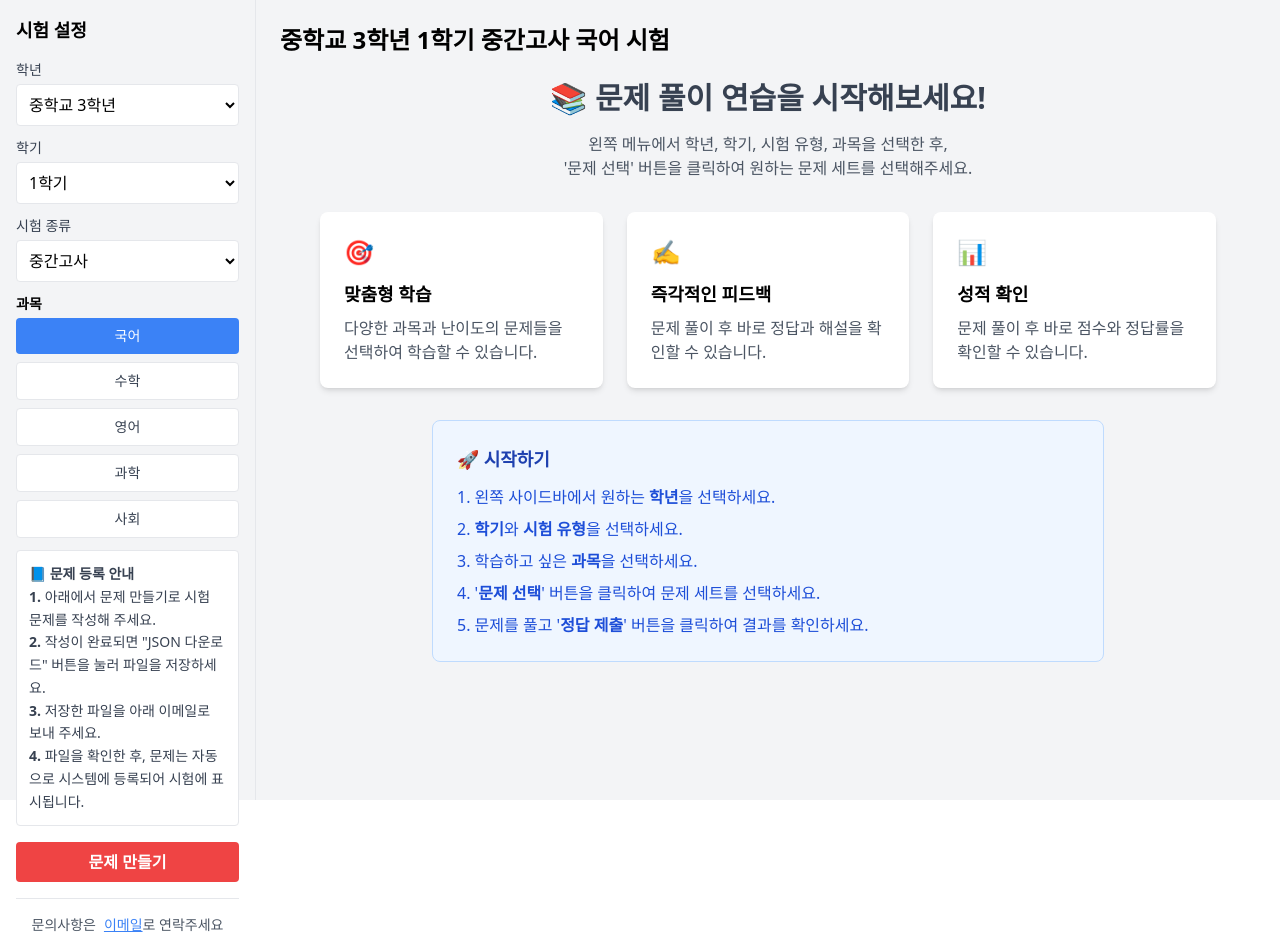
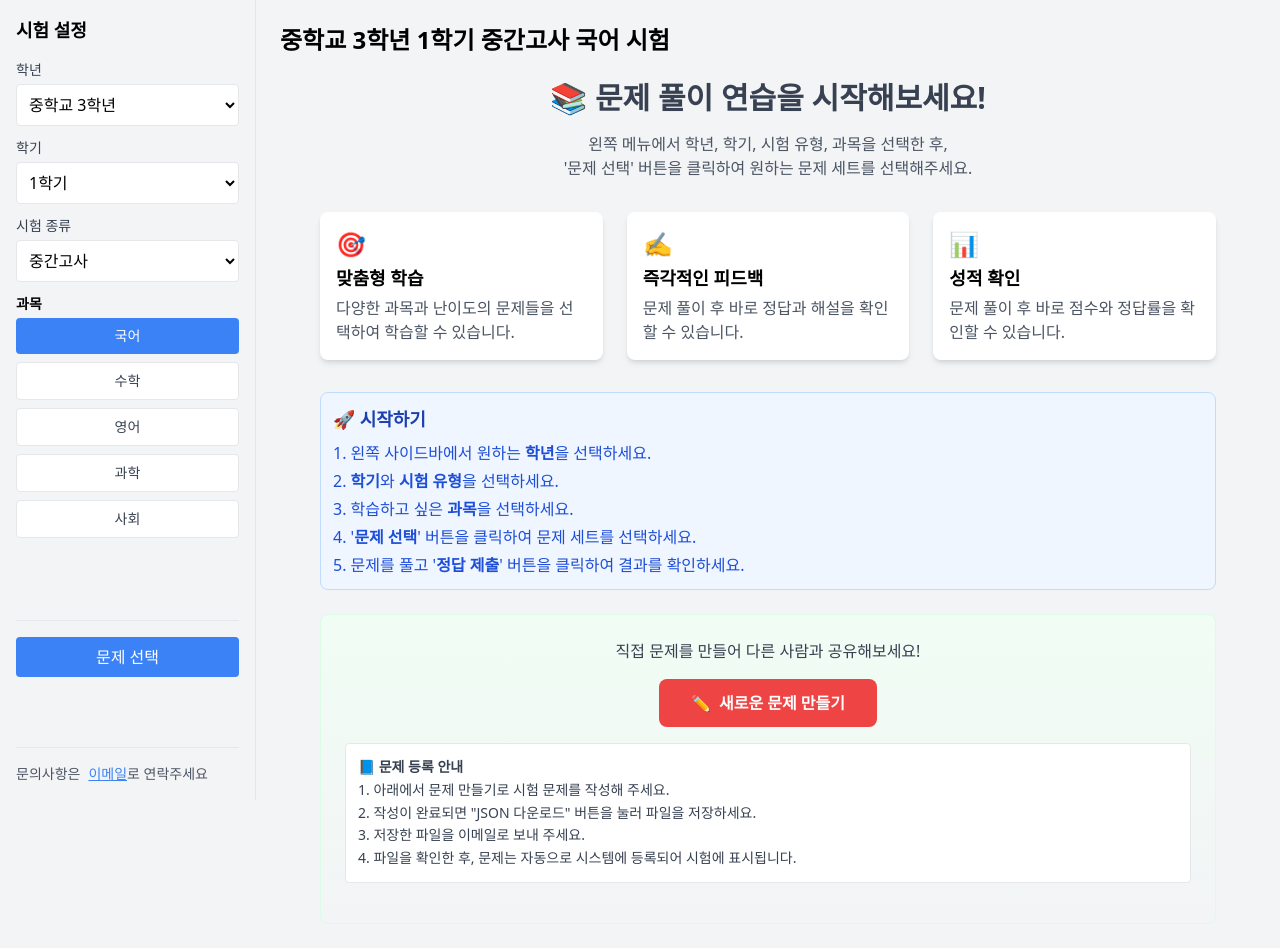
Before and after one commit to gonacon/quiz-webapp, a React (Create React App) app: page /quiz in a window 1280 px wide. Shown: the top 949 px of the page. Built offline with nearby package versions, Linux system fonts and the light colour scheme.

Commit message:
feat : 홈화면 gui 수정 - CreateQuestionSection 컴포넌트 추가 - FeatureCards 컴포넌트 추가 - StartGuide 컴포넌트 추가 - WelcomeGuide 컴포넌트 추가

```diff
--- /dev/null
+++ b/src/components/CreateQuestionSection.tsx
@@ -0,0 +1,36 @@
+import React from 'react';
+import { useNavigate } from 'react-router-dom';
+
+interface Props {
+    availableSets: { name: string; file: string }[];
+}
+
+export const CreateQuestionSection: React.FC<Props> = ({ availableSets }) => {
+    const navigate = useNavigate();
+
+    return (
+        <div className="w-full max-w-4xl mx-auto text-center p-6 bg-gradient-to-b from-green-50 to-transparent rounded-lg border border-green-100">
+            <div className="mb-4 text-gray-700">
+                직접 문제를 만들어 다른 사람과 공유해보세요!
+            </div>
+
+            <button
+                onClick={() => navigate('/create')}
+                className="bg-red-500 text-white px-8 py-3 rounded-lg hover:bg-red-600 font-semibold transition-colors duration-200 inline-flex items-center gap-2"
+            >
+                <span>✏️</span>
+                <span>새로운 문제 만들기</span>
+            </button>
+
+            <div className="mt-4 mb-4 p-3 bg-white border rounded text-sm text-gray-700 leading-relaxed text-left">
+                <strong>📘 문제 등록 안내</strong>
+                <div>
+                    <div>1. 아래에서 문제 만들기로 시험 문제를 작성해 주세요.</div>
+                    <div>2. 작성이 완료되면 "JSON 다운로드" 버튼을 눌러 파일을 저장하세요.</div>
+                    <div>3. 저장한 파일을 이메일로 보내 주세요.</div>
+                    <div>4. 파일을 확인한 후, 문제는 자동으로 시스템에 등록되어 시험에 표시됩니다.</div>
+                </div>
+            </div>
+        </div>
+    );
+};
--- /dev/null
+++ b/src/components/FeatureCards.tsx
@@ -0,0 +1,16 @@
+import React from 'react';
+import { FEATURE_CARDS } from 'constants/messages';
+
+export const FeatureCards = () => {
+    return (
+        <div className="grid grid-cols-1 md:grid-cols-3 gap-6 w-full max-w-4xl">
+            {FEATURE_CARDS.map((card, index) => (
+                <div key={index} className="bg-white p-4 rounded-lg shadow-md">
+                    <div className="text-2xl mb-1">{card.icon}</div>
+                    <h3 className="font-bold text-lg mb-1">{card.title}</h3>
+                    <p className="text-gray-600">{card.description}</p>
+                </div>
+            ))}
+        </div>
+    );
+};
--- a/src/components/Sidebar.tsx
+++ b/src/components/Sidebar.tsx
@@ -89,50 +89,32 @@ const Sidebar = ({
 
             {/* 하단: 문제 만들기 버튼 + 문의사항 */}
             <div>
-                {/* 사용 안내 문구 */}
-                <div className="mb-4 p-3 bg-white border rounded text-sm text-gray-700 leading-relaxed">
-                    <strong>📘 문제 등록 안내</strong>
-                    <div>
-                        <div><strong>1.</strong> 아래에서 문제 만들기로 시험 문제를 작성해 주세요.</div>
-                        <div><strong>2.</strong> 작성이 완료되면 "JSON 다운로드" 버튼을 눌러 파일을 저장하세요.</div>
-                        <div><strong>3.</strong> 저장한 파일을 아래 이메일로 보내 주세요.</div>
-                        <div><strong>4.</strong> 파일을 확인한 후, 문제는 자동으로 시스템에 등록되어 시험에 표시됩니다.</div>
-                    </div>
-                </div>
-                {/* 문제 만들기 버튼 */}
-                <div className="mb-4">
+
+                {/* 문제 선택 버튼 */}
+                <div className="text-center border-t pt-4">
                     <button
-                        onClick={() => window.location.href = "/create"}
-                        className="w-full bg-red-500 hover:bg-red-600 text-white py-2 rounded font-semibold"
+                        onClick={onShowFileSelector}
+                        disabled={availableSets.length === 0}
+                        className={`w-full px-4 py-2 rounded font-medium transition-colors duration-200 ${availableSets.length > 0
+                            ? 'bg-blue-500 text-white hover:bg-blue-600'
+                            : 'bg-gray-300 text-gray-500 cursor-not-allowed'
+                            }`}
                     >
-                        문제 만들기
+                        문제 선택
                     </button>
-                </div>
 
-                {/* 문의사항 */}
-                <div className="text-center border-t pt-4">
-                    <p className="text-sm text-gray-600">
-                        <span className="mr-2">문의사항은</span>
-                        <a href="mailto:gonacon@gmail.com" className="text-blue-500 underline">
-                            이메일
-                        </a>
-                        <span>로 연락주세요</span>
-                    </p>
                 </div>
             </div>
 
-            <div className="mt-4">
-                <button
-                    onClick={() => onShowFileSelector()}
-                    disabled={availableSets.length === 0}
-                    className={`w-full px-4 py-2 rounded font-medium transition-colors duration-200 ${
-                        availableSets.length > 0
-                            ? 'bg-blue-500 text-white hover:bg-blue-600'
-                            : 'bg-gray-300 text-gray-500 cursor-not-allowed'
-                    }`}
-                >
-                    {availableSets.length > 0 ? '문제 선택' : '사용 가능한 문제 없음'}
-                </button>
+            {/* 문의사항 */}
+            <div className="space-y-3 pt-4 border-t">
+                <p className="text-sm text-gray-600">
+                    <span className="mr-2">문의사항은</span>
+                    <a href="mailto:gonacon@gmail.com" className="text-blue-500 underline">
+                        이메일
+                    </a>
+                    <span>로 연락주세요</span>
+                </p>
             </div>
 
         </div>
--- /dev/null
+++ b/src/components/StartGuide.tsx
@@ -0,0 +1,16 @@
+import React from 'react';
+
+export const StartGuide = () => {
+    return (
+        <div className="bg-blue-50 p-3 rounded-lg border border-blue-200 w-full">
+            <h4 className="font-bold text-lg mb-2 text-blue-800">🚀 시작하기</h4>
+            <ol className="list-decimal list-inside space-y-1 text-blue-700">
+                <li>왼쪽 사이드바에서 원하는 <strong>학년</strong>을 선택하세요.</li>
+                <li><strong>학기</strong>와 <strong>시험 유형</strong>을 선택하세요.</li>
+                <li>학습하고 싶은 <strong>과목</strong>을 선택하세요.</li>
+                <li>'<strong>문제 선택</strong>' 버튼을 클릭하여 문제 세트를 선택하세요.</li>
+                <li>문제를 풀고 '<strong>정답 제출</strong>' 버튼을 클릭하여 결과를 확인하세요.</li>
+            </ol>
+        </div>
+    );
+};
--- /dev/null
+++ b/src/components/WelcomeGuide.tsx
@@ -0,0 +1,15 @@
+import React from 'react';
+
+export const WelcomeGuide = () => {
+    return (
+        <div className="text-center space-y-4">
+            <h2 className="text-3xl font-bold text-gray-700">
+                📚 문제 풀이 연습을 시작해보세요!
+            </h2>
+            <p className="text-gray-600 max-w-2xl">
+                왼쪽 메뉴에서 학년, 학기, 시험 유형, 과목을 선택한 후,<br/>
+                '문제 선택' 버튼을 클릭하여 원하는 문제 세트를 선택해주세요.
+            </p>
+        </div>
+    );
+};
--- /dev/null
+++ b/src/constants/messages.ts
@@ -0,0 +1,17 @@
+export const FEATURE_CARDS = [
+    {
+        icon: "🎯",
+        title: "맞춤형 학습",
+        description: "다양한 과목과 난이도의 문제들을 선택하여 학습할 수 있습니다.",
+    },
+    {
+        icon: "✍️",
+        title: "즉각적인 피드백",
+        description: "문제 풀이 후 바로 정답과 해설을 확인할 수 있습니다.",
+    },
+    {
+        icon: "📊",
+        title: "성적 확인",
+        description: "문제 풀이 후 바로 점수와 정답률을 확인할 수 있습니다.",
+    },
+];
--- a/src/pages/QuizPage.tsx
+++ b/src/pages/QuizPage.tsx
@@ -6,6 +6,11 @@ import { Question, QuestionSet } from 'types';
 import QuestionSetSelector from "components/QuestionSelector";
 import ScrollToTopButton from "components/ScrollToTopButton";
 import { EXAM_TYPE_LABEL_MAP, GRADE_LABEL_MAP, SEMESTER_LABEL_MAP, SUBJECT_LABEL_MAP } from "constants/options";
+import { useNavigate } from "react-router-dom";
+import { WelcomeGuide } from 'components/WelcomeGuide';
+import { FeatureCards } from 'components/FeatureCards';
+import { StartGuide } from 'components/StartGuide';
+import { CreateQuestionSection } from 'components/CreateQuestionSection';
 
 function QuizPage() {
     const [grade, setGrade] = useState("grade3");
@@ -97,6 +102,7 @@ function QuizPage() {
         setLoadError(false);
     }, [grade, semester, examType, subject, loadIndexFile]);
 
+    const navigate = useNavigate();
 
     return (
         <div className="flex min-h-screen bg-gray-100">
@@ -145,52 +151,11 @@ function QuizPage() {
                 {/* 문제가 선택되지 않은 초기 화면 */}
                 {questions.length === 0 && !loadError && (
                     <div className="flex flex-col items-center justify-center min-h-[60vh] space-y-8">
-                        {/* 환영 메시지 및 사용 가이드 */}
-                        <div className="text-center space-y-4">
-                            <h2 className="text-3xl font-bold text-gray-700">
-                                📚 문제 풀이 연습을 시작해보세요!
-                            </h2>
-                            <p className="text-gray-600 max-w-2xl">
-                                왼쪽 메뉴에서 학년, 학기, 시험 유형, 과목을 선택한 후,<br/>
-                                '문제 선택' 버튼을 클릭하여 원하는 문제 세트를 선택해주세요.
-                            </p>
-                        </div>
-
-                        {/* 주요 기능 설명 카드들 */}
-                        <div className="grid grid-cols-1 md:grid-cols-3 gap-6 w-full max-w-4xl">
-                            <div className="bg-white p-6 rounded-lg shadow-md">
-                                <div className="text-2xl mb-3">🎯</div>
-                                <h3 className="font-bold text-lg mb-2">맞춤형 학습</h3>
-                                <p className="text-gray-600">
-                                    다양한 과목과 난이도의 문제들을 선택하여 학습할 수 있습니다.
-                                </p>
-                            </div>
-                            <div className="bg-white p-6 rounded-lg shadow-md">
-                                <div className="text-2xl mb-3">✍️</div>
-                                <h3 className="font-bold text-lg mb-2">즉각적인 피드백</h3>
-                                <p className="text-gray-600">
-                                    문제 풀이 후 바로 정답과 해설을 확인할 수 있습니다.
-                                </p>
-                            </div>
-                            <div className="bg-white p-6 rounded-lg shadow-md">
-                                <div className="text-2xl mb-3">📊</div>
-                                <h3 className="font-bold text-lg mb-2">성적 확인</h3>
-                                <p className="text-gray-600">
-                                    문제 풀이 후 바로 점수와 정답률을 확인할 수 있습니다.
-                                </p>
-                            </div>
-                        </div>
-
-                        {/* 시작 가이드 */}
-                        <div className="bg-blue-50 p-6 rounded-lg border border-blue-200 max-w-2xl w-full">
-                            <h3 className="font-bold text-lg mb-3 text-blue-800">🚀 시작하기</h3>
-                            <ol className="list-decimal list-inside space-y-2 text-blue-700">
-                                <li>왼쪽 사이드바에서 원하는 <strong>학년</strong>을 선택하세요.</li>
-                                <li><strong>학기</strong>와 <strong>시험 유형</strong>을 선택하세요.</li>
-                                <li>학습하고 싶은 <strong>과목</strong>을 선택하세요.</li>
-                                <li>'<strong>문제 선택</strong>' 버튼을 클릭하여 문제 세트를 선택하세요.</li>
-                                <li>문제를 풀고 '<strong>정답 제출</strong>' 버튼을 클릭하여 결과를 확인하세요.</li>
-                            </ol>
+                        <WelcomeGuide />
+                        <FeatureCards />
+                        <div className="w-full max-w-4xl flex flex-col items-center gap-6">
+                            <StartGuide />
+                            <CreateQuestionSection availableSets={availableSets} />
                         </div>
                     </div>
                 )}
```
